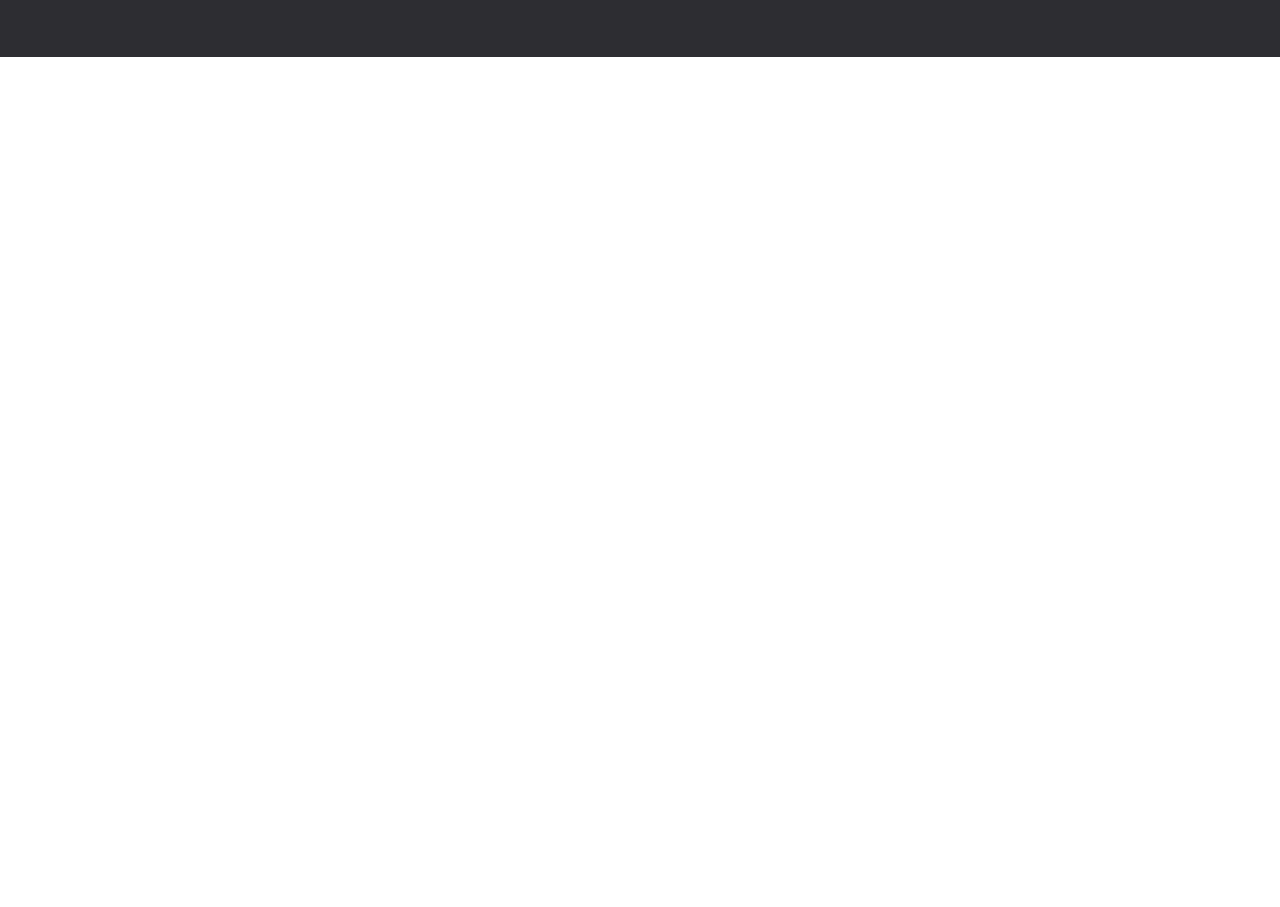
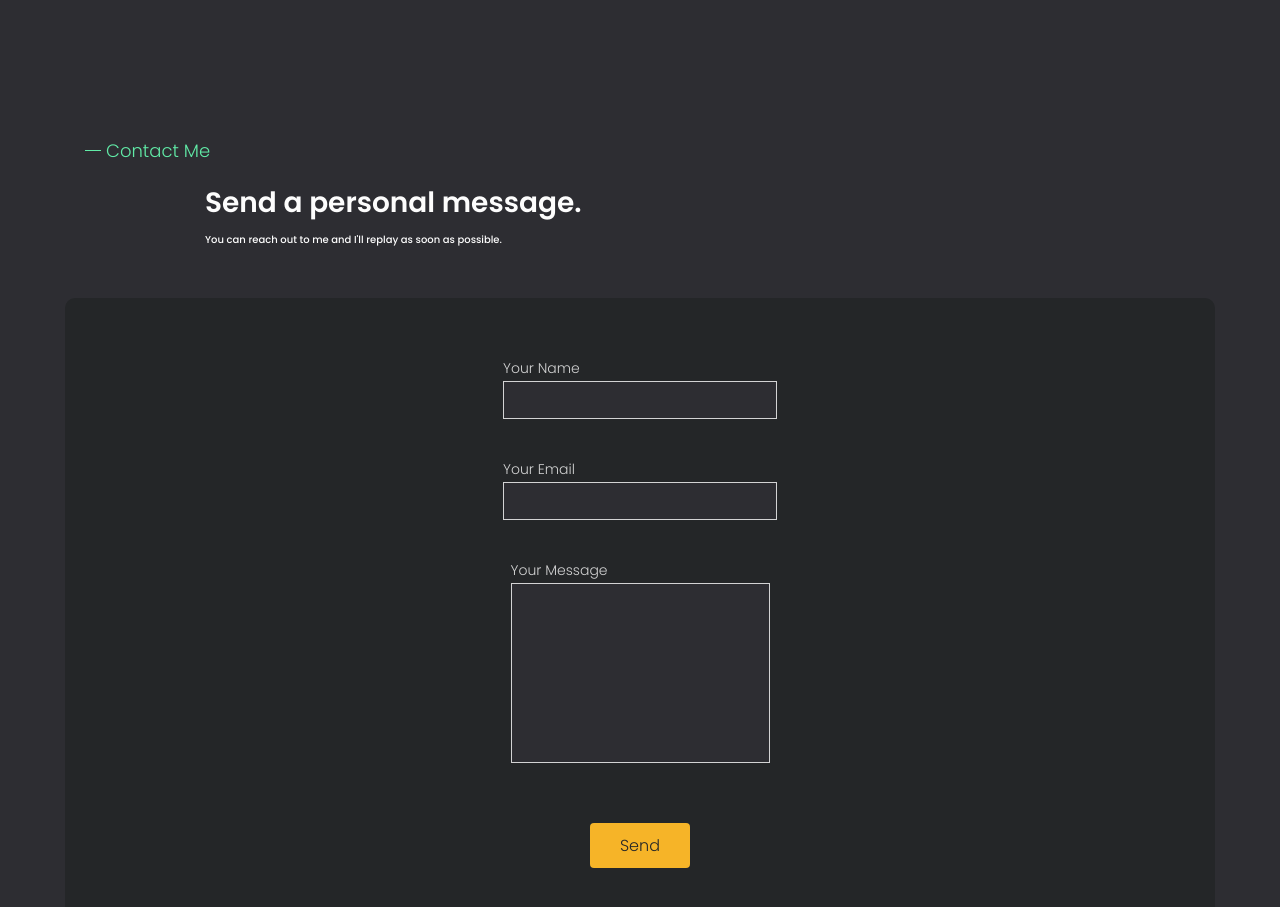
Before and after one commit to GabrielNumaX/new-portfolio, a Next.js app: page / in a window 1280 px wide. Shown: the part 4340-5247 px from the top of the page. Before the commit the page ends 4397 px from the top, so only its background shows below. Built offline with nearby package versions, Linux system fonts and the light colour scheme.

Commit message:
contact DONE

```diff
--- /dev/null
+++ b/components/ContactMe.js
@@ -0,0 +1,51 @@
+const ContactMe = () => {
+    return (
+        <section className="contact">
+
+            <div className="whyMe">
+
+                <div className="titleContainer">
+
+                    <div className="line">
+
+                    </div>
+                    <p>Contact Me</p>
+
+                </div>
+
+                <div className="whyHire">
+                    <h3>Send a personal message.</h3>
+
+                    <p>You can reach out to me and I'll replay as soon as possible.</p>
+                </div>
+
+            </div>
+
+            <div className="formContainer">
+
+                <form>
+                    <div className="formDiv">
+                        <label>Your Name</label>
+                        <input type="text"></input>
+                    </div>
+
+                    <div className="formDiv">
+                        <label>Your Email</label>
+                        <input type="email"></input>
+                    </div>
+
+                    <div className="formDiv">
+                        <label>Your Message</label>
+                        <textarea></textarea>
+                    </div>
+
+                    <input type="submit" value="Send"></input>
+
+                </form>
+
+            </div>
+        </section>
+    );
+}
+
+export default ContactMe;
--- a/pages/index.js
+++ b/pages/index.js
@@ -3,6 +3,7 @@ import Landing from "../components/Landing";
 import Skills from "../components/Skills";
 import Proyects from "../components/Proyects";
 import SocialMedia from "../components/SocialMedia";
+import ContactMe from "../components/ContactMe";
 
 export default function Home() {
   return (
@@ -12,6 +13,7 @@ export default function Home() {
       <Skills />
       <Proyects />
       <SocialMedia />
+      <ContactMe />
     </>
   )
 }
--- /dev/null
+++ b/styles/contact.scss
@@ -0,0 +1,111 @@
+.contact {
+    display: flex;
+    flex-direction: column;
+    padding: 80px $paddingLRContainer;
+    // background: $dark01a;
+    background: $dark02;
+
+    .whyMe {
+        display: flex;
+        flex-direction: column;
+        // flex: 2.5;
+        // background: green;
+        // align-items: center;
+        justify-content: center;
+        color: $white;
+        padding: 0 30px 50px 20px;
+
+        .titleContainer {
+            display: flex;
+            align-items: center;
+
+            .line {
+                height: 1px;
+                width: 16px;
+                background: $green;
+            }
+
+            p {
+                color: $green;
+                font-size: 1.8rem;
+                // font-weight: $medium;
+                font-weight: $light;
+                margin-left: 5px;
+            }
+        }
+
+        .whyHire {
+            padding-left: 120px;
+            h3 {
+                font-size: 2.8rem;
+                margin: 18px 0 8px;
+            }
+        }
+    }
+
+    .formContainer {
+        display: flex;
+        justify-content: center;
+        // background: $dark02;
+        background: $dark01a;
+        border-radius: 10px;
+        padding: 60px 40px;
+
+        form {
+            display: flex;
+            flex-direction: column;
+            // min-height: 440px;
+            // background: coral;
+            // justify-content: space-between;
+            align-items: center;
+            margin-bottom: 40px;
+            .formDiv {
+                display: flex;
+                flex-direction: column;
+                margin-bottom: 40px;
+
+                label {
+                    // color: $white;
+                    color: $whiteFade;
+                    // color: $yellow;
+                    font-size: 1.4rem;
+                    font-weight: $light;
+                    margin-bottom: 2px;
+                }
+
+                input[type="text"],
+                input[type="email"],
+                textarea {
+                    outline: none;
+                    border: 1px solid $whiteFade;
+                    // border: 1px solid $yellow;
+                    background: $dark02;
+                    padding: 8px;
+                    color: $whiteFade;
+                    font-weight: $light;
+                }
+
+                textarea {
+                    resize: none;
+                    height: 180px;
+                }
+            }
+
+            input[type="submit"] {
+                margin-top: 20px;
+                min-width: 100px;
+                color: $dark01a;
+                background: $yellow;
+                border: none;
+                border-radius: 4px;
+                padding: 10px 12px;
+                font-weight: $light;
+                font-size: 1.6rem;
+
+                &:hover {
+                    cursor: pointer;
+                }
+            }
+        }
+    }
+}
--- a/styles/globals.scss
+++ b/styles/globals.scss
@@ -35,3 +35,4 @@ html {
 // @import "skillsCard";
 @import "proyects";
 @import "social";
+@import "contact";
--- a/styles/vars.scss
+++ b/styles/vars.scss
@@ -9,6 +9,8 @@ $dark03a: #3f4045;
 $adrk03b: #3f3f3f;
 
 $white: #fdfdfd;
+
+$whiteFade: rgba(253, 253, 253, 0.8);
 $green: #61eba7;
 // $green: #00dbdb;
 
@@ -29,3 +31,23 @@ $medium: 500;
 $semiBold: 600;
 
 $paddingLRContainer: 65px;
+
+// @mixin placeholder-style($color) {
+//     &::-webkit-input-placeholder {
+//         /* WebKit browsers */
+//         color: $color;
+//         // or {@content} -> can add styles
+//     }
+//     &:-moz-placeholder {
+//         /* Mozilla Firefox 4 to 18 */
+//         color: $color;
+//     }
+//     &::-moz-placeholder {
+//         /* Mozilla Firefox 19+ */
+//         color: $color;
+//     }
+//     &:-ms-input-placeholder {
+//         /* Internet Explorer 10+ */
+//         color: $color;
+//     }
+// }
```
